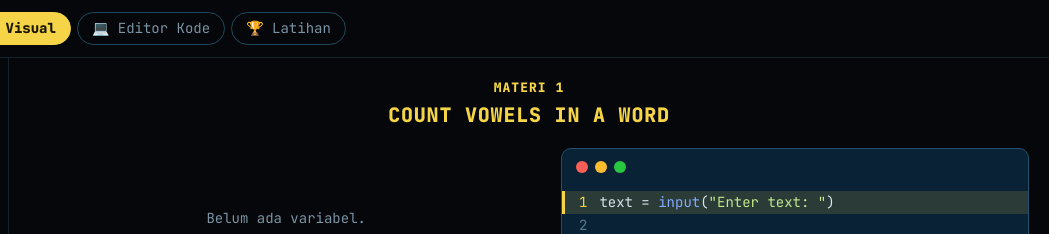
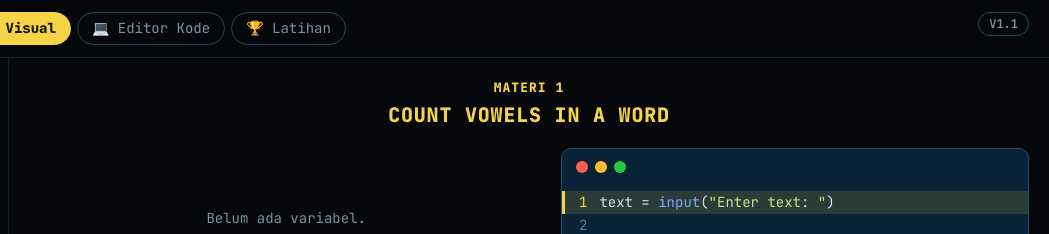
Before and after one commit to ichalsmiler/belajar-python, a plain HTML site: page index.html in a window 1280 px wide. Shown: the top 234 px of the page, 231-1280 px from the left. Drawn offline with nearby package versions, Linux system fonts and the light colour scheme.

Commit message:
Tampilkan versi aplikasi di pojok kanan atas dan naikkan otomatis setiap commit

```diff
--- a/index.html
+++ b/index.html
@@ -45,6 +45,10 @@
   .logo { display: flex; align-items: center; gap: 8px; font-weight: 800; color: var(--yellow); font-size: 18px; }
   .logo svg { width: 26px; height: 26px; }
   .tabs { display: flex; gap: 6px; flex-wrap: wrap; }
+  .version {
+    margin-left: auto; align-self: flex-start; color: var(--muted); font-size: 12px; font-weight: 600;
+    border: 1px solid var(--border); border-radius: 999px; padding: 2px 10px;
+  }
   .tabs button {
     background: none; border: 1px solid var(--border); color: var(--muted); border-radius: 999px;
     padding: 5px 14px; cursor: pointer;
@@ -238,6 +242,7 @@
     <button data-mode="editor">💻 Editor Kode</button>
     <button data-mode="latihan">🏆 Latihan</button>
   </div>
+  <span class="version" id="appVersion" title="Versi aplikasi (naik otomatis setiap commit)">V1.1</span>
 </header>
 
 <div class="layout">
```
Also changed, not shown: 4 other files.
